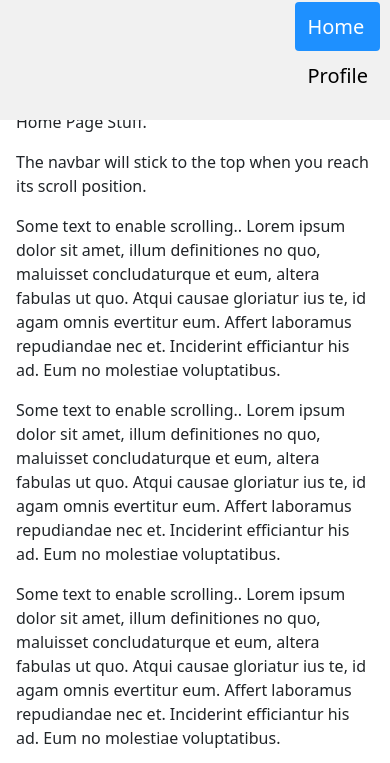
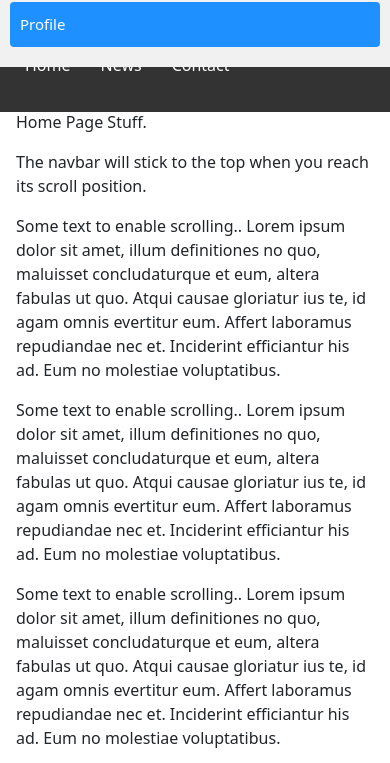
Before and after one commit to OliStew/TigerPlan, a plain HTML site: page index.html in a window 390 px wide. Shown: the part 67-830 px from the top of the page. Drawn offline with nearby package versions, Linux system fonts and the light colour scheme.

Commit message:
Index, script and style files are all back to normal and fixed

```diff
--- a/index.html
+++ b/index.html
@@ -16,11 +16,10 @@
 <body>
 
     <!-- Top LOGO, Profile and Search Bar-->
-    <div id="header">
+    <div class="header">
         <a href="#default" id="logo">TigerPlan</a>
         <div class="header-right">
-            <a class="active" href="#home">Home</a>
-            <a href="#Profile">Profile</a>
+            <a class="active" href="#Profile">Profile</a>
         </div>
     </div>
 
--- a/script.js
+++ b/script.js
@@ -7,7 +7,7 @@ window.onscroll = function() {scrollFunction()};
 
 function scrollFunction() {
   if (document.body.scrollTop > 80 || document.documentElement.scrollTop > 80) {
-         document.getElementById("header").style.padding = "10px 10px";
+         document.getElementsByClassName("header")[0].style.padding = "10px 10px";
         document.getElementById("logo").style.fontSize = "15px";
 
 
@@ -16,7 +16,7 @@ function scrollFunction() {
 
 
   } else {
-        document.getElementById("header").style.padding = "20px 10px";
+        document.getElementsByClassName("header")[0].style.padding = "20px 10px";
         document.getElementById("logo").style.fontSize = "25px";
 
         document.getElementById("navbar").style.opacity = "100%"
--- a/styles.css
+++ b/styles.css
@@ -3,7 +3,7 @@
     Of course first test it in your own file, but once you are sure it works, put it here. */
 
     /* Style the header with a grey background and some padding */
-#header {
+.header {
   position: fixed;
   z-index: 1;
   width: 100%;
@@ -16,40 +16,52 @@
 }
 
 /* Style the header links */
-#header a {
+.header a {
   float: left;
   color: black;
   text-align: center;
   padding: 12px;
   text-decoration: none;
-  font-size: 20px;
+  font-size: 15px;
+  line-height: 25px;
+  border-radius: 4px;
+}
+
+.header-right {
+  float: right;
+}
+
+.header-right a {
+  float: right;
+  color: black;
+  text-align: center;
+  padding: 10px;
+  text-decoration: none;
+  font-size: 15px;
   line-height: 25px;
   border-radius: 4px;
 }
 
 /* Style the logo link (notice that we set the same value of line-height and font-size to prevent the header to increase when the font gets bigger */
-#header #logo {
+.header #logo {
   font-size: 25px;
   font-weight: bold;
+  line-height: 25px;
    transition: 0.4s;
 }
 
 /* Change the background color on mouse-over */
-#header a:hover {
+.header a:hover {
   background-color: #ddd;
   color: black;
 }
 
 /* Style the active/current link*/
-#header a.active {
+.header a.active {
   background-color: dodgerblue;
   color: white;
 }
 
-/* Float the link section to the right */
-.header-right {
-  float: right;
-}
 
 #navbar {
 
@@ -86,12 +98,12 @@
   #navbar {
     padding: 20px 10px !important; /* Use !important to make sure that JavaScript doesn't override the padding on small screens */
   }
-  #header a {
+  .header a {
     float: none;
     display: block;
     text-align: left;
   }
-  #header-right {
+  .header-right {
     float: none;
   }
 }
```
